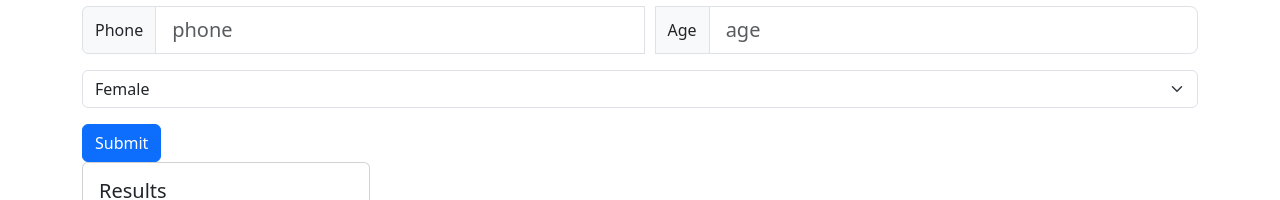
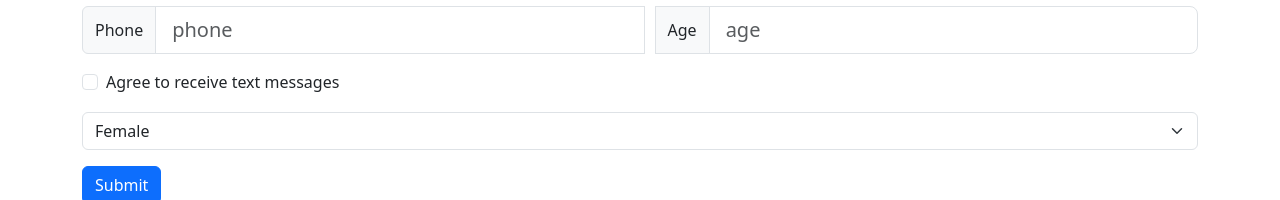
Before and after one commit to bbonnet18/react-uv-voters, a React (Create React App) app: page / in a window 1280 px wide. Shown: the part 168-368 px from the top of the page. Built offline with nearby package versions, Linux system fonts and the light colour scheme; no server answers.

Commit message:
updated with a checkbox for opt-in

```diff
--- a/src/App.js
+++ b/src/App.js
@@ -29,11 +29,13 @@ function App() {
     if(isValid){
       form.classList.remove('invalid');
       var formFields = form.querySelectorAll('.form-control');
+      var genderSelect = form.querySelector('#aGender');
       var payload = {}
       for(let i=0; i<formFields.length; i++){
         console.log('val: ', formFields[i].value);
         payload[formFields[i].name] = formFields[i].value;
       }
+      payload['gender'] = genderSelect.value;
       let res = await axios.post("http://localhost:3003/admin/add-voter",payload);
       form.reset();
       console.log(res);
@@ -66,10 +68,17 @@ function App() {
         <Form.Control id="age" name="age" size="lg" type="number" placeholder="age" defaultValue={currentVoter.state} required/>
       </InputGroup>
       <InputGroup className='mb-3'>
+      <Form.Check // prettier-ignore
+            type={'checkbox'}
+            id={'opt-in'}
+            label={'Agree to receive text messages'} required
+          />
+      </InputGroup>
+      <InputGroup className='mb-3'>
         <Form.Select aria-label="Gender" name="gender" id="aGender" required defaultValue="F">
           <option value="F">Female</option>
           <option value="M">Male</option>
-          <option value="U">Unknow</option>
+          <option value="U">Unknown</option>
         </Form.Select>
       </InputGroup>
       <Button variant='primary' onClick={()=>addVoter()}>Submit</Button>
```
